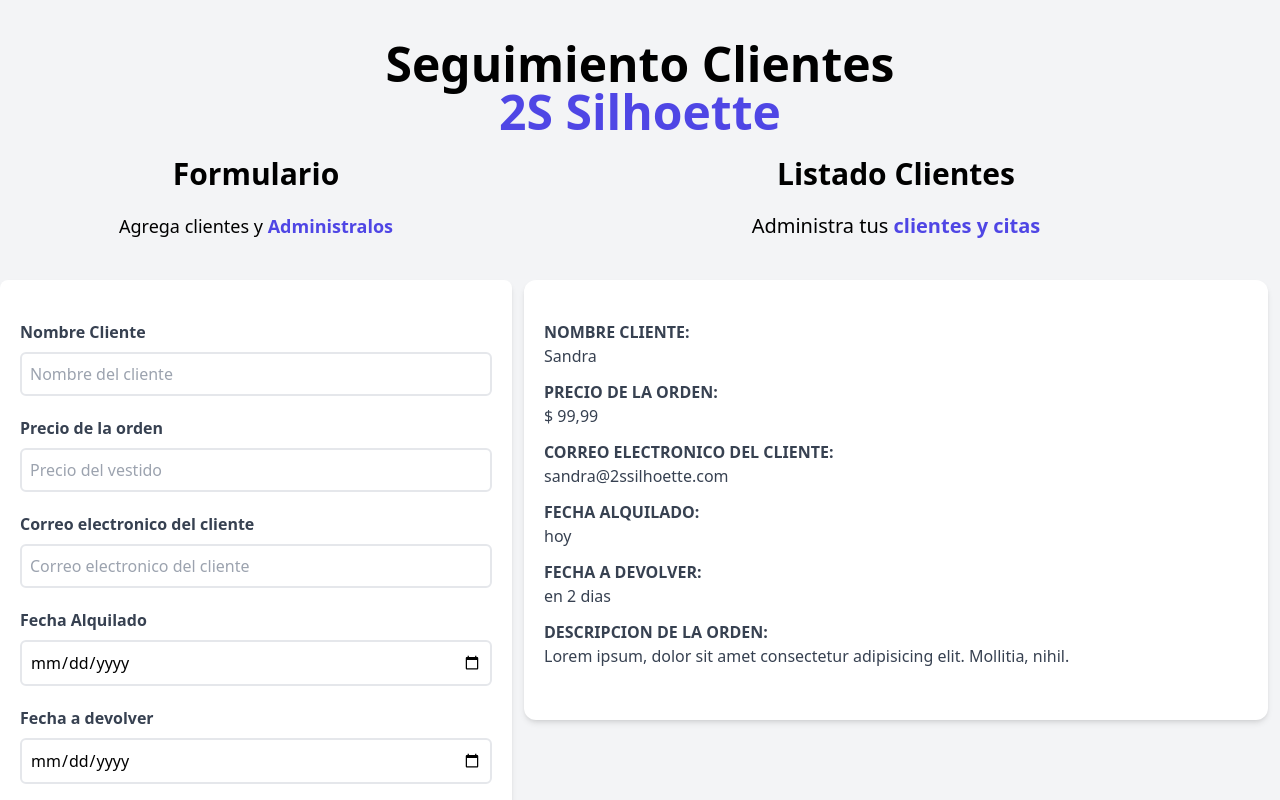
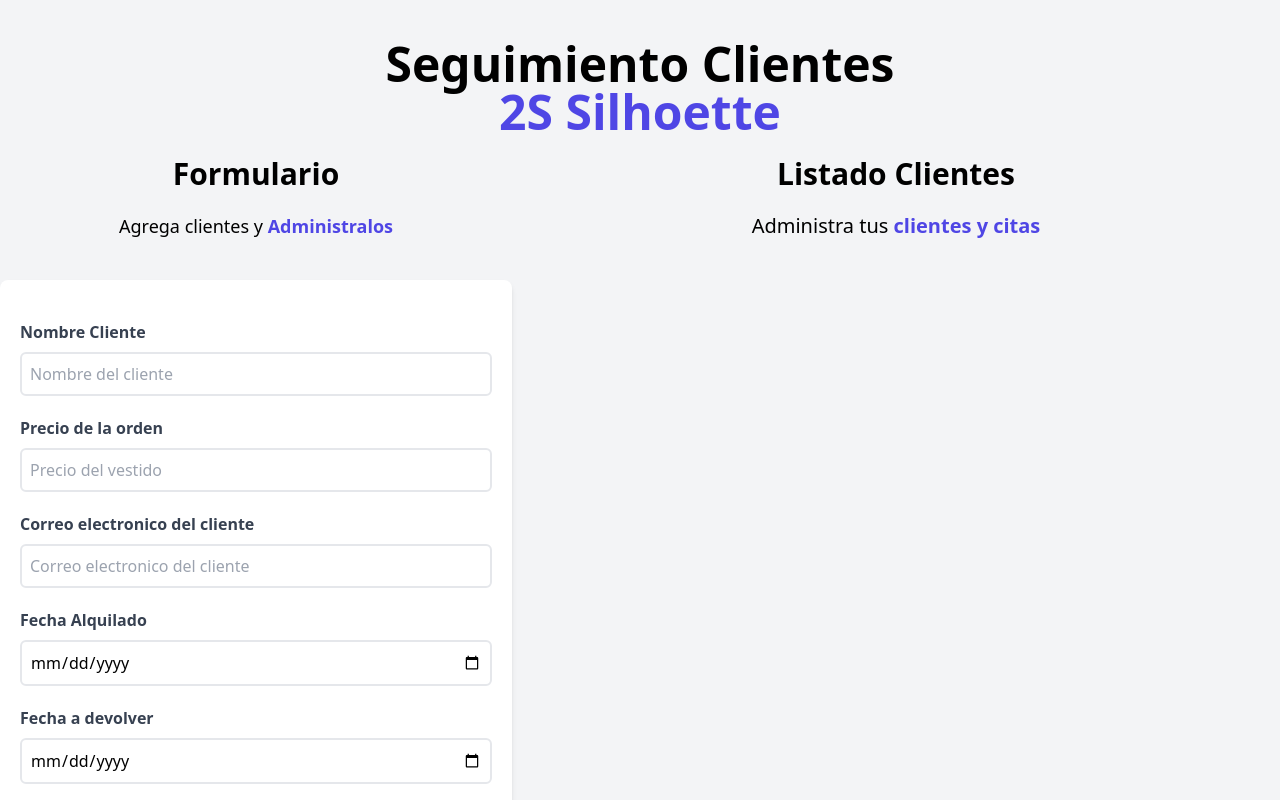
Before and after one commit to liljemery/Seguimiento-de-Cliente, a React (Vite) app: page / in a window 1280 px wide. Shown: the top 800 px of the page. Built offline with nearby package versions, Linux system fonts and the light colour scheme.

Commit message:
works properly trasferring code from formulario to listadoClientes

```diff
--- a/src/App.jsx
+++ b/src/App.jsx
@@ -5,17 +5,19 @@
 
 function App() {
 
-  const [clientes, setClientes] = useState([]);
+  const [cliente, setClientes] = useState([]);
 
   return (
     <div className="container mx-auto mt-10">
       <Header/>
         <div className="mt-5 md:flex">
           <Formulario
-            clientes={clientes}
+            cliente={cliente}
             setClientes={setClientes}
           />
-          <ListadoClientes />
+          <ListadoClientes
+            cliente={cliente}
+          />
         </div>
     </div>
   )
--- a/src/components/Cliente.jsx
+++ b/src/components/Cliente.jsx
@@ -1,35 +1,45 @@
-function Cliente(){
+function Cliente({cliente}){
+
+    const { nombreCliente } = cliente
+    const { precioVestido } = cliente
+    const { correo} = cliente
+    const { fechaAlquiler } = cliente
+    const { fechaDevuelto } = cliente
+    const { descVestido } = cliente
+
+    console.log(nombreCliente,precioVestido,correo,fechaAlquiler,fechaDevuelto,descVestido)
+
   return (
     <div className="m-3 bg-white shadow-md px-5 py-10 rounded-xl">
         <p className="font-bold mb-3 text-gray-700 uppercase">Nombre Cliente: <br/>
             <span className="font-normal normal-case">
-                Sandra
+               {nombreCliente}
             </span>
         </p>
         <p className="font-bold mb-3 text-gray-700 uppercase">Precio de la orden: <br/>
             <span className="font-normal normal-case">
-                $ 99,99
+                {precioVestido}
             </span>
         </p>
         <p className="font-bold mb-3 text-gray-700 uppercase">Correo Electronico del cliente: <br/>
             <span className="font-normal normal-case">
-                sandra@2ssilhoette.com
+                {correo}
             </span>
         </p>
         <p className="font-bold mb-3 text-gray-700 uppercase">Fecha Alquilado: <br/>
             <span className="font-normal normal-case">
-                hoy
+                {fechaAlquiler}
             </span>
         </p>
         <p className="font-bold mb-3 text-gray-700 uppercase">Fecha a devolver: <br/>
             <span className="font-normal normal-case">
-                en 2 dias
+                {fechaDevuelto}
             </span>
         </p>
         <p className="font-bold mb-3 text-gray-700 uppercase">Descripcion de la orden: <br/>
             <span className="font-normal normal-case">
-                Lorem ipsum, dolor sit amet consectetur adipisicing elit. Mollitia, nihil.
-           </span>
+                {descVestido}
+            </span>
         </p>
     </div>
   )
--- /dev/null
+++ b/src/components/Error.jsx
@@ -0,0 +1,11 @@
+const Error = () => {
+  return (
+    <div className="bg-indigo-600 rounded-md mb-1">
+        <p className="text-center text-white text-sm uppercase p-3 font-bold">
+            Todos los campos son obligatorios
+        </p>
+    </div>
+  )
+}
+
+export default Error
--- a/src/components/Formulario.jsx
+++ b/src/components/Formulario.jsx
@@ -1,6 +1,7 @@
 import {useState,  useEffect} from "react";
+import Error from "./Error";
 
-function Formulario( {clientes, setClientes}){
+function Formulario( {cliente, setClientes}){
 
     const [nombreCliente, setNombreCliente] = useState('');
     const [precioVestido, setPrecioVestido] = useState('');
@@ -28,7 +29,13 @@
                 fechaDevuelto,
                 descVestido
             }
-            setClientes([...clientes,objetoCliente])
+            setClientes([...cliente,objetoCliente])
+            setNombreCliente('')
+            setPrecioVestido('')
+            setCorreo('')
+            setFechaAlquiler('')
+            setFechaDevuelto('')
+            setDescVestido('')
         }
     }
 
@@ -43,11 +50,7 @@
                 onSubmit={handleSubmit}
                 className="bg-white shadow-md rounded-lg py-10 px-5"
             >
-                {error && <div className="bg-indigo-600 rounded-md mb-1">
-                        <p className="text-center text-white text-sm uppercase p-3 font-bold">
-                            Todos los campos son obligatorios
-                        </p>
-                    </div>}
+                {error && <Error />}
                 <div className="mb-5">
                     <label htmlFor="nombreCliente" className="block text-gray-700 font-bold">
                         Nombre Cliente</label>
@@ -64,7 +67,7 @@
                     <label htmlFor="precioOrden" className="block text-gray-700 font-bold">
                     Precio de la orden</label>
                     <input
-                        type="text"
+                        type="number"
                         placeholder="Precio del vestido"
                         className="border-2 w-full p-2 mt-2 placeholder-gray-400 rounded-md"
                         id="precioOrden"
--- a/src/components/ListadoClientes.jsx
+++ b/src/components/ListadoClientes.jsx
@@ -1,6 +1,6 @@
 import Cliente from "./Cliente";
 
-function ListadoClientes(){
+function ListadoClientes({cliente}){
     return(
         <div className="md:w-1/2 lg:w-3/5 md:h-screen overflow-scroll">
             <h2 className="font-black text-3xl text-center">Listado Clientes</h2>
@@ -8,8 +8,11 @@
                 Administra tus
                 <span className="text-indigo-600 font-bold"> clientes y citas</span>
             </p>
-
-            <Cliente/>
+            { cliente.map( cliente =>(
+                <Cliente
+                    cliente={cliente}
+                />
+            ))}
         </div>
     )
 }
```
